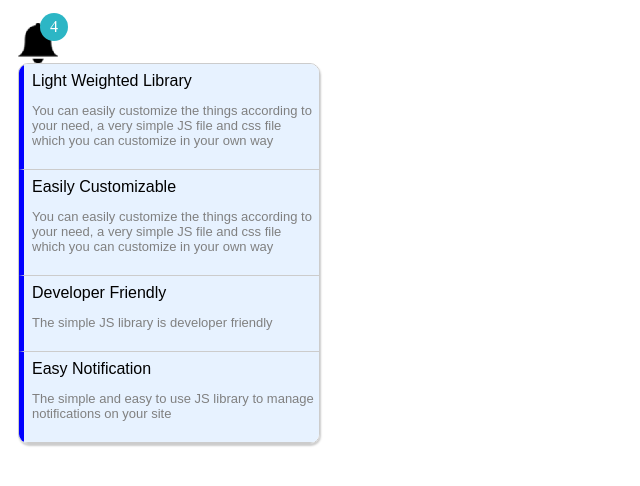
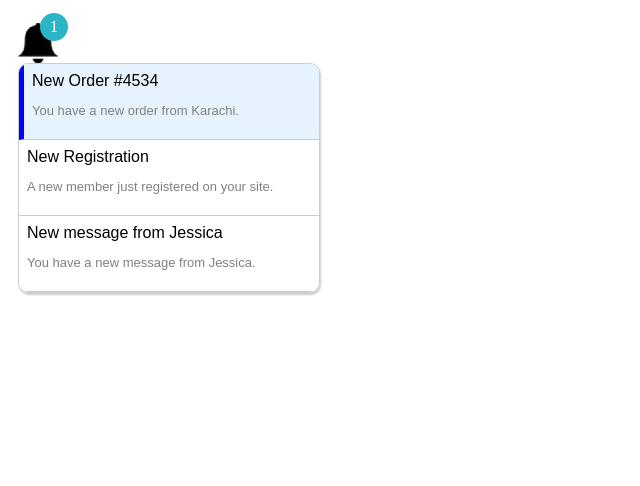
Before and after one commit to MuhammadRehman/Bell-Notification, a plain HTML site: page index.html in a window 1280 px wide. Shown: the whole page, without its empty margins (0-640 px from the left). Drawn offline with Linux system fonts and the light colour scheme; a web font is replaced by a local one.

Commit message:
v1.0.1
* New - Added new attribute "highlight"
* Tweaks - CSS Improvements

```diff
--- a/index.html
+++ b/index.html
@@ -14,39 +14,38 @@
 <script src="script.js"></script>
 
 <script>
+
 listNotify.addNotification(
     {
-        title: 'Easy Notification',
-        description: 'The simple and easy to use JS library to manage notifications on your site',
-        openNotification: true,
-        showBell: true,
+        title: 'New message from Jessica',
+        description: 'You have a new message from Jessica.',
+        openNotification: false,
+        url: 'https://github.com/MuhammadRehman/List-Notification',
+        urlTarget: '_blank',
+        highlight: false
+    }
+);
+
+
+listNotify.addNotification(
+    {
+        title: 'New Registration',
+        description: 'A new member just registered on your site.',
+        openNotification: false,
+        url: 'https://github.com/MuhammadRehman/List-Notification',
+        urlTarget: '_blank',
+        highlight: false
     }
 );
 
 listNotify.addNotification(
     {
-        title: 'Developer Friendly',
-        description: 'The simple JS library is developer friendly',
+        title: 'New Order #4534',
+        description: 'You have a new order from Karachi.',
         openNotification: true,
-        showBell: true,
-    }
-);
-
-listNotify.addNotification(
-    {
-        title: 'Easily Customizable',
-        description: 'You can easily customize the things according to your need, a very simple JS file and css file which you can customize in your own way',
-        openNotification: true,
-        showBell: true,
-    }
-);
-
-listNotify.addNotification(
-    {
-        title: 'Light Weighted Library',
-        description: 'You can easily customize the things according to your need, a very simple JS file and css file which you can customize in your own way',
-        openNotification: true,
-        showBell: true,
+        url: 'https://github.com/MuhammadRehman/List-Notification',
+        urlTarget: '_blank',
+        highlight: true
     }
 );
 </script>
--- a/script.js
+++ b/script.js
@@ -1,6 +1,6 @@
 let notifyOpen = 0; // Check notification list is open or not
 let newNotifications = 0; // Counter new notifications
-let maxNotificationLength = 10;
+let maxNotificationLength = 10; // Maximum notifications in a window
 
 notifyList = function( defaultValues ) {
 
@@ -9,13 +9,14 @@ notifyList = function( defaultValues ) {
         description: '',
         openNotification: false,
         url: 'javascript:void(0)',
-        urlTarget: '_self'
+        urlTarget: '_self',
+        highlight: true
     };
 
     // Overwriting default values
-  	for( var key in defaultValues ){
-    	this.default[key] = defaultValues[key];
-  	}
+    for( var key in defaultValues ){
+        this.default[key] = defaultValues[key];
+    }
 
     window.addEventListener('click', function(e){
         if (!document.getElementById('list-notification').contains(e.target)){
@@ -67,13 +68,14 @@ notifyList = function( defaultValues ) {
     // Push notification in a list
     function pushNotificationInList(notification) {
 
-        console.log( notification );
         var element = document.getElementById("list-notify-list");
 
-        var str = '<a href="'+ getValues( notification, 'url' ) +'" target="'+ getValues( notification, 'urlTarget' ) +'"><div class="list-notify-item active '+ ( notifyOpen == 0 ? 'hide' : '' ) +'"><div class="ln-title">'+ getValues( notification, 'title' ) +'</div><p class="ln-desc">'+ getValues( notification, 'description' ) +'</p><div class="ln-extras"></div></div></a>';
+        var str = '<a href="'+ getValues( notification, 'url' ) +'" target="'+ getValues( notification, 'urlTarget' ) +'"><div class="list-notify-item ' + ( getValues( notification, 'highlight' ) == true ? 'active' : '' ) + ' '+ ( notifyOpen == 0 ? 'hide' : '' ) +'"><div class="ln-title">'+ getValues( notification, 'title' ) +'</div><p class="ln-desc">'+ getValues( notification, 'description' ) +'</p><div class="ln-extras"></div></div></a>';
         element.insertAdjacentHTML( 'afterbegin', str );
 
-        addCounter();
+        if( getValues( notification, 'highlight' ) == true ) {
+            addCounter();
+        }
 
         if( notification.openNotification == true ) {
             showNotification();
@@ -91,9 +93,7 @@ notifyList = function( defaultValues ) {
     function addCounter() {
 
         newNotifications += 1; // Increment of new notification
-
         updateCounter();
-
         showCounter();
     }
 
@@ -113,9 +113,7 @@ notifyList = function( defaultValues ) {
 
     // Display Counter on notification
     function showCounter() {
-
         document.getElementById('list-notify-icon').getElementsByClassName('badge')[0].classList.remove('hide');
-
     }
 
     // Number of new notification
--- a/style.css
+++ b/style.css
@@ -20,7 +20,7 @@
     padding: 8px;
     font-family: 'Roboto', sans-serif;
     display: inline-block;
-    width: 95%;
+    width: 100%;
 }
 
 .list-notify-item:hover {
```
Also changed, not shown: 1 other file.
